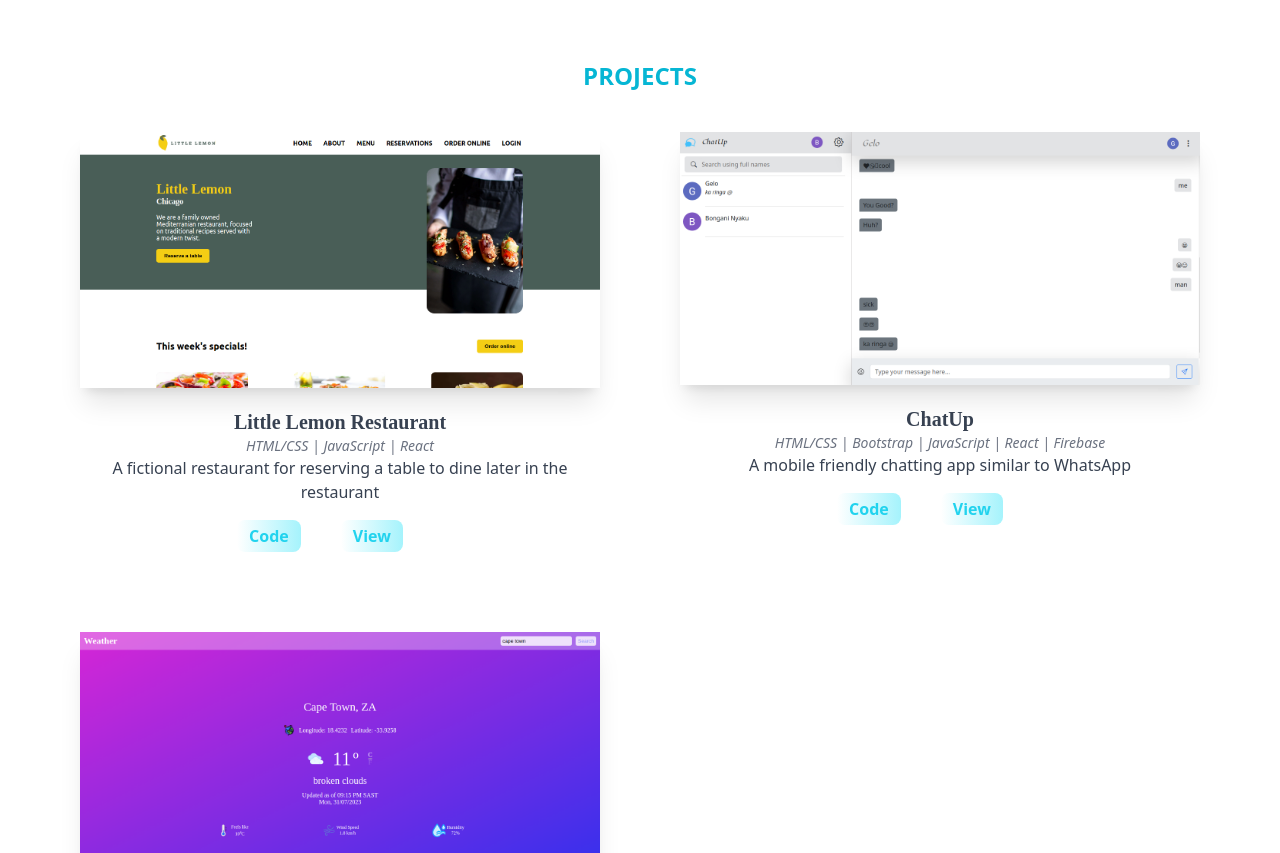
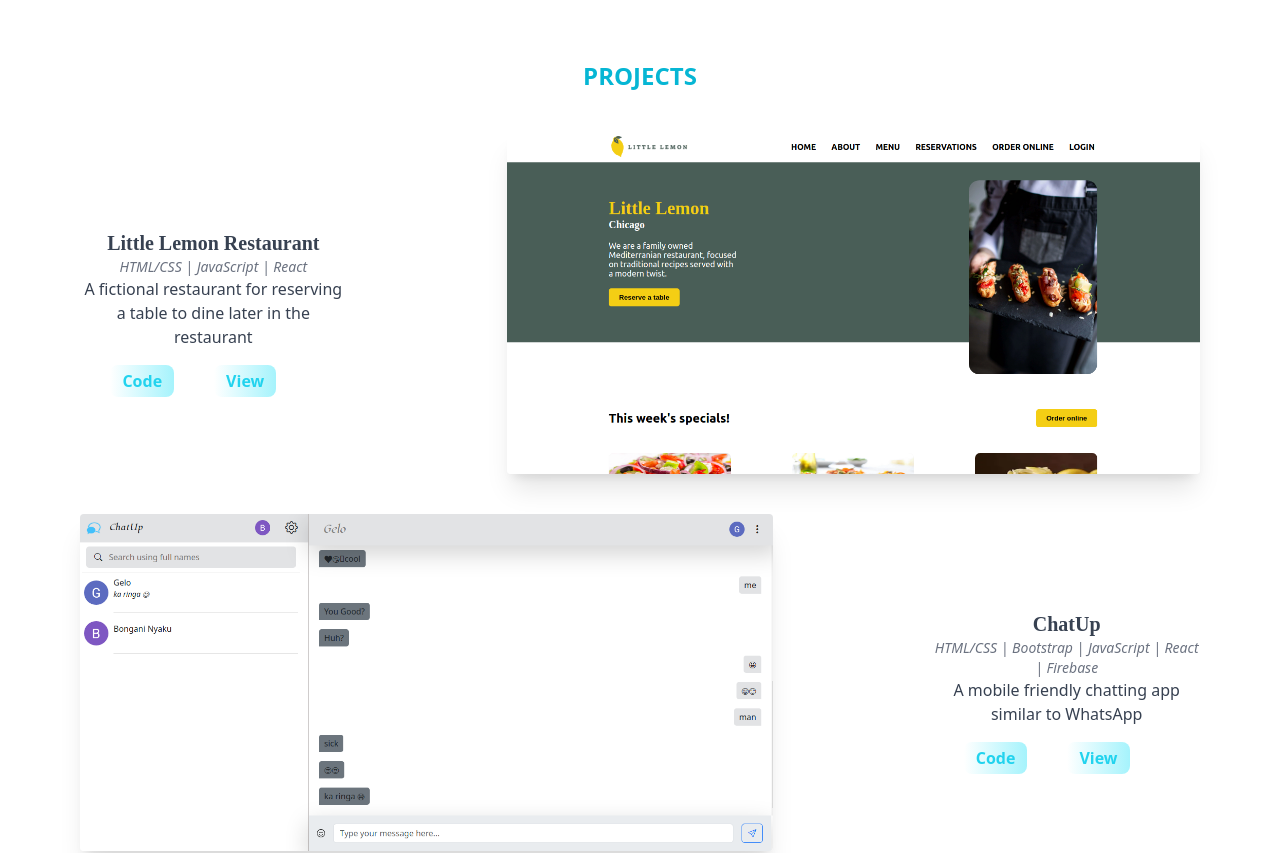
Before and after one commit to Bongani001/portfolio, a React (Vite) app: page / in a window 1280 px wide. Shown: the part 820-1673 px from the top of the page. Built offline with nearby package versions, Linux system fonts and the light colour scheme; a web font is replaced by a local one.

Commit message:
change layout

```diff
--- a/src/components/Layout/homepage/Projects.jsx
+++ b/src/components/Layout/homepage/Projects.jsx
@@ -5,17 +5,17 @@
   return (
     <section id='projects' className='py-10 mt-4'>
       <h2 className='section-heading text-center'>Projects</h2>
-        <div className='grid lg:grid-cols-2 gap-20 mt-10'>
+        <div className=' mt-10'>
             {projects.map(project => {
                 return (
-                    <div className='' key={project.id}>
-                        <div className=''>
-                            <img className='shadow-xl object-cover' src={project.img} alt={project.title} />
+                    <div className='lg:grid lg:grid-cols-3 gap-40 place-items-center mb-10' key={project.id}>
+                        <div className={` col-span-2 ${project.id % 2 != 0 ? "lg:order-1" : ""}`}>
+                            <img className='shadow-xl rounded mx-auto' src={project.img} alt={project.title} />
                         </div>
                         <div className=''>
                             <h3 className='text-center text-xl text-gray-700 font-bold font-logo mt-5'>{project.title}</h3>
                             <p className='text-center text-sm text-gray-500 italic'>{project.tools}</p>
-                            <p className='text-center text-gray-700 px-5'>{project.descrition}</p>
+                            <p className='text-center text-gray-700 px-5 sm:p-0'>{project.descrition}</p>
                             <div className='text-center mt-4'>
                                 <button className='btn border-none mr-10 bg-gradient-to-l from-cyan-200'>
                                     <a href={project.code} target='_blank'>Code</a>
```
